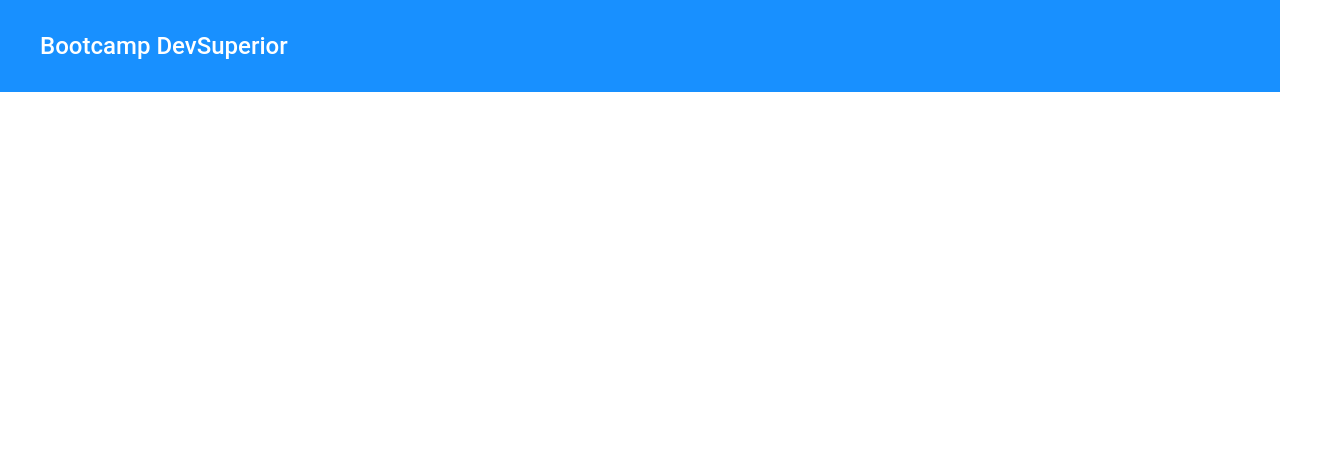
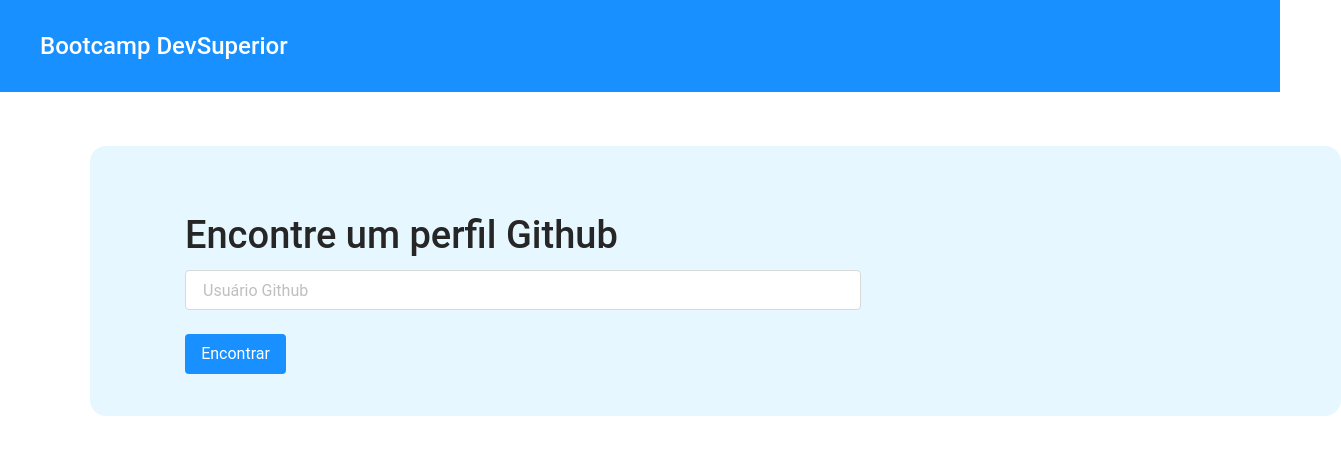
Before and after one commit to niltonsjr/github-user-search, a React (Create React App) app: page /search in a window 1280 px wide. Shown: the top 454 px of the page, 1341 px wide, since content can reach past the window. Built offline with nearby package versions, Linux system fonts and the light colour scheme.

Commit message:
Creating search page

```diff
--- a/src/Routes.tsx
+++ b/src/Routes.tsx
@@ -2,6 +2,7 @@ import React from "react";
 import { BrowserRouter, Route, Switch } from "react-router-dom";
 import Navbar from "./core/components/Navbar";
 import Home from "./pages/Home";
+import SearchPage from "./pages/SearchPage";
 
 const Routes = () => (
   <BrowserRouter>
@@ -10,6 +11,9 @@ const Routes = () => (
       <Route path="/" exact>
         <Home />
       </Route>
+      <Route path="/search" exact>
+        <SearchPage />
+      </Route>
     </Switch>
   </BrowserRouter>
 );
--- /dev/null
+++ b/src/core/components/SimpleButton/index.tsx
@@ -0,0 +1,12 @@
+import React from 'react';
+import './styles.scss';
+
+type Props = {
+    text: string;
+}
+
+const SimpleButton = ( { text}: Props ) => (
+    <button className="simple-button">{text}</button>
+);
+
+export default SimpleButton;
--- /dev/null
+++ b/src/core/components/SimpleButton/styles.scss
@@ -0,0 +1,28 @@
+.simple-button {
+    font-family: Roboto;
+    font-style: normal;
+    font-weight: normal;
+    font-size: 16px;
+    line-height: 24px;
+    width: 101px;
+    height: 40px;
+    background: #1890ff;
+    border-radius: 4px;
+    display: flex;
+    align-items: center;
+    justify-content: center;
+    color: #ffffff;
+    border: none;
+
+    &:hover {
+        background: #46a5fd;
+    }
+
+    &:active {
+        background: #0084ff;
+    }
+
+    &:focus {
+        outline: none;
+    }
+}
--- a/src/pages/Home/index.tsx
+++ b/src/pages/Home/index.tsx
@@ -1,4 +1,6 @@
 import React from "react";
+import { Link } from "react-router-dom";
+import SimpleButton from "../../core/components/SimpleButton";
 import "./styles.scss";
 
 const Home = () => (
@@ -11,14 +13,20 @@ const Home = () => (
     <div>
       <p className="home-text">
         Bem-vindos ao desafio do capítulo 3 do Bootcamp DevSuperior. <br />
-        Favor observar as instruções passadas no capítulo sobre a elaboração <br />
+        Favor observar as instruções passadas no capítulo sobre a elaboração{" "}
+        <br />
         deste projeto. <br />
-        Este design foi adaptado a partir de Ant Design System for
-        Figma, de <br />
-        Mateusz Wierzbicki: <a href="mailto:antforfigma@gmail.com">antforfigma@gmail.com</a>
+        Este design foi adaptado a partir de Ant Design System for Figma, de{" "}
+        <br />
+        Mateusz Wierzbicki:{" "}
+        <a href="mailto:antforfigma@gmail.com">antforfigma@gmail.com</a>
       </p>
+      <div className="home-button">
+        <Link to="/search">
+          <SimpleButton text="Começar" />
+        </Link>
+      </div>
     </div>
-    <button className="home-button">Começar</button>
   </>
 );
 
--- a/src/pages/Home/styles.scss
+++ b/src/pages/Home/styles.scss
@@ -23,18 +23,4 @@
 
 .home-button {
   margin: 56px 1219px 265px 120px;
-  font-family: Roboto;
-  font-style: normal;
-  font-weight: normal;
-  font-size: 16px;
-  line-height: 24px;
-  width: 101px;
-  height: 40px;
-  background: #1890ff;
-  border-radius: 4px;
-  display: flex;
-  align-items: center;
-  justify-content: center;
-  color: #ffffff;
-  border: none;
 }
--- /dev/null
+++ b/src/pages/SearchPage/index.tsx
@@ -0,0 +1,38 @@
+import React, { useState } from "react";
+import SimpleButton from "../../core/components/SimpleButton";
+import "./styles.scss";
+
+const SearchPage = () => {
+  const [user, setUser] = useState("Usuário Github");
+
+  const handleOnChange = (event: React.ChangeEvent<HTMLInputElement>) => {
+    setUser(event.target.value);
+  };
+
+  const handleFocus = (event: React.FocusEvent<HTMLInputElement>) => {
+    event.target.select();
+  };
+
+  return (
+    <>
+      <div className="card-search">
+        <h3>Encontre um perfil Github</h3>
+        <input
+          type="text"
+          value={user}
+          className="search-input"
+          onChange={handleOnChange}
+          onFocus={handleFocus}
+        />
+
+        <div className="search-button">
+          <SimpleButton text="Encontrar" />
+        </div>
+      </div>
+      <div className="card-result">
+      </div>
+    </>
+  );
+};
+
+export default SearchPage;
--- /dev/null
+++ b/src/pages/SearchPage/styles.scss
@@ -0,0 +1,53 @@
+.card-search {
+  margin: 54px 100px 55px 90px;
+  width: 1251px;
+  height: 270px;
+  background: #e6f7ff;
+  border-radius: 16px;
+
+  h3 {
+    padding: 66px 655px 12px 95px;
+    font-family: Roboto;
+    font-style: normal;
+    font-weight: 500;
+    font-size: 38px;
+    line-height: 46px;
+    color: #262626;
+  }
+}
+
+.search-input {
+  width: 676px;
+  height: 40px;
+  margin: 0px 480px 24px 95px;
+  background: #ffffff;
+  border: 1px solid #d9d9d9;
+  box-sizing: border-box;
+  border-radius: 4px;
+  font-family: Roboto;
+  font-style: normal;
+  font-weight: normal;
+  font-size: 16px;
+  line-height: 24px;
+  display: flex;
+  align-items: center;
+  color: #bfbfbf;
+  padding: 8px 17px;
+
+  &:focus {
+      outline: none;
+      color: #262626;
+  }
+}
+
+.search-button {
+  margin: 0px 1056px 42px 95px;
+}
+
+.card-result {
+  width: 1251px;
+  height: 387px;
+  background: #f5f5f5;
+  border-radius: 8px;
+  margin: 0px 100px 73px 90px;
+}
```
